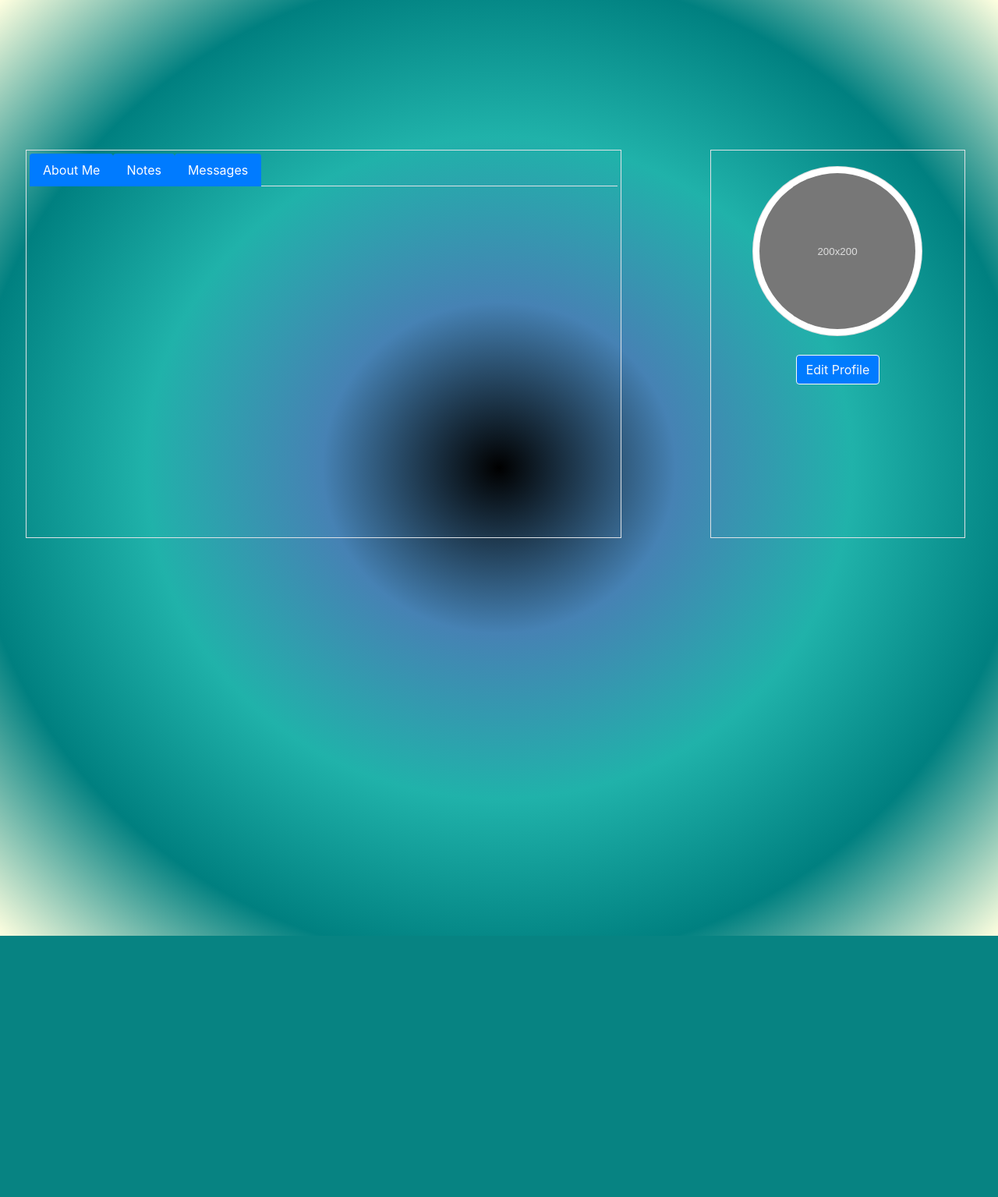
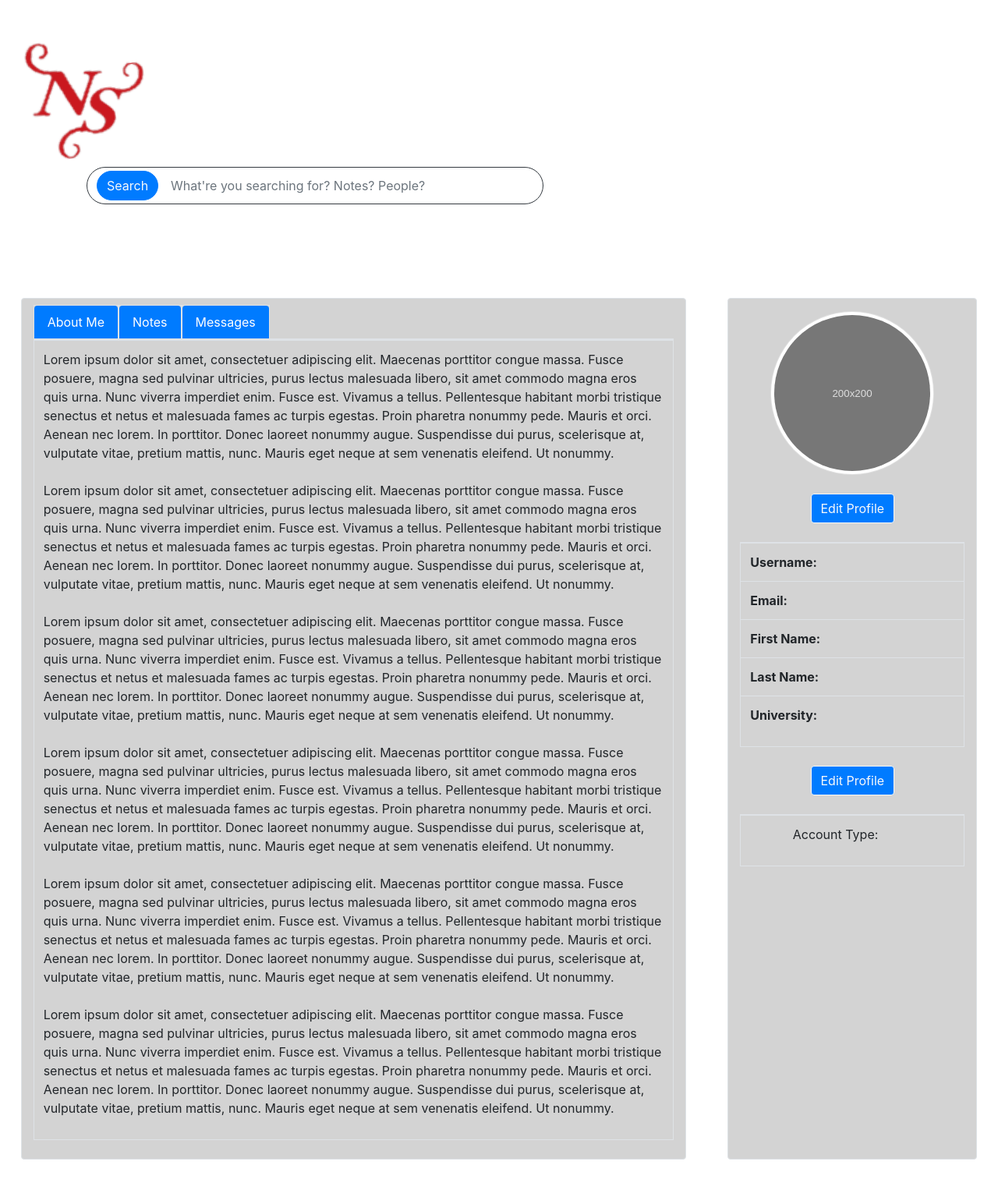
Before and after one commit to Mark-Davis-W/Software_Dev_Methods_class, a web app: file All project code-components/NoteSquad_Website/views/admin_profile.html in a window 1280 px wide. Shown: the whole page at 78% size. Before the commit the page ends 1200 px from the top, so only its background shows below. Run offline with its HTML, style and script files only (its server is not run), Linux system fonts and the light colour scheme; lists and menus that the app fills with data are empty; some libraries are stand-ins or nearby versions.

Commit message:
admin mostly done and a few js css

```diff
--- a/All project code-components/NoteSquad_Website/resources/css/my_style.css
+++ b/All project code-components/NoteSquad_Website/resources/css/my_style.css
@@ -8,11 +8,11 @@ button , a :active {
     color: white;
 }
 
-#grad{
-    height: 1200px;
+/* #grad{
+    height: 920px;
     background-color:  grey;
     background-image: radial-gradient(black,steelblue,lightseagreen,teal,lightyellow);
-}
+} */
 
 /* #mybtn{
     color:  cyan;
--- /dev/null
+++ b/All project code-components/NoteSquad_Website/resources/js/my_javascripts.js
@@ -0,0 +1,12 @@
+var Loremfill = 'Lorem ipsum dolor sit amet, consectetuer adipiscing elit. Maecenas porttitor congue massa. Fusce posuere, magna sed pulvinar ultricies, purus lectus malesuada libero, sit amet commodo magna eros quis urna. Nunc viverra imperdiet enim. Fusce est. Vivamus a tellus. Pellentesque habitant morbi tristique senectus et netus et malesuada fames ac turpis egestas. Proin pharetra nonummy pede. Mauris et orci. Aenean nec lorem. In porttitor. Donec laoreet nonummy augue. Suspendisse dui purus, scelerisque at, vulputate vitae, pretium mattis, nunc. Mauris eget neque at sem venenatis eleifend. Ut nonummy.';
+
+function fillForm(id){
+    var d = Loremfill;
+    for(var c=0; c<5; c++){
+        var d = d + `<br> <br>` + Loremfill;
+        // console.log(d);
+    }
+    // console.log(d);
+    document.getElementById(id).innerHTML = d;
+
+}
--- a/All project code-components/NoteSquad_Website/views/admin_profile.html
+++ b/All project code-components/NoteSquad_Website/views/admin_profile.html
@@ -8,40 +8,115 @@
 	<!-- <link rel='icon' href='../resources/img/favicon.ico' type='image/x-icon'/> -->
     <!-- Bootstrap core CSS -->
 	<link rel="stylesheet" href="https://stackpath.bootstrapcdn.com/bootstrap/4.2.1/css/bootstrap.min.css" integrity="sha384-GJzZqFGwb1QTTN6wy59ffF1BuGJpLSa9DkKMp0DgiMDm4iYMj70gZWKYbI706tWS" crossorigin="anonymous">
+	<!-- custom css -->
   <link href="../resources/css/my_style.css" rel="stylesheet">
+  <script src="https://code.jquery.com/jquery-3.4.1.js" integrity="sha256-WpOohJOqMqqyKL9FccASB9O0KwACQJpFTUBLTYOVvVU=" crossorigin="anonymous"></script>
+	<script src="https://cdnjs.cloudflare.com/ajax/libs/popper.js/1.14.6/umd/popper.min.js" integrity="sha384-wHAiFfRlMFy6i5SRaxvfOCifBUQy1xHdJ/yoi7FRNXMRBu5WHdZYu1hA6ZOblgut" crossorigin="anonymous"></script>
+	<script src="https://stackpath.bootstrapcdn.com/bootstrap/4.2.1/js/bootstrap.min.js" integrity="sha384-B0UglyR+jN6CkvvICOB2joaf5I4l3gm9GU6Hc1og6Ls7i6U/mkkaduKaBhlAXv9k" crossorigin="anonymous"></script>
+	<!-- <script src="../resources/js/my_scripts.js"></script> -->
+  <script src="../resources/js/my_javascripts.js"></script>
   </head>
 
   <body id="grad">
     <!-- spacing saver for top -->
-    <br><br><br><br><br><br><br><br>
-    <div class="row">
-      <div class="container border p-1 col-7 ml-5 ">
-        <ul class="nav nav-tabs flex-row">
-          <li class="nav-item">
+    <br><br>
+    <!-- Logo -->
+    <div class="flex-row ml-2 col-2">
+      <img src="../resources/img/EDITED NOTESQUAD.png"></img>
+    </div>
+    <!-- Search bar -->
+    <div class="ml-5">
+      <div class="rounded-pill col-6 ml-5">
+        <form action="">
+            <div class="input-group mb-4 border rounded-pill p-1 border-dark">
+              <div class="input-group-prepend ml-2 mr-1 border-0 border-dark">
+                <button id="search_button" type="button" class="btn btn-primary rounded-pill text-light text-info"><i class="fa fa-search"></i>Search</button>
+              </div>
+              <input type="search" placeholder="What're you searching for? Notes? People?" aria-describedby="search_button" class="form-control rounded-pill bg-none border-0">
+            </div>
+          </div>
+        </form>
+      </div>
+    </div>
+    <br><br><br><br>
+    <!-- begin containers for infos -->
+    <div class="row mx-auto mb-5">
+      <!-- container for tabs info left side -->
+      <div class="container border rounded col-8" style="background-color: lightgrey;">
+        <div class="flex-row">
+          <ul class="nav nav-tabs mt-2 flex-wrap">
+            <li class="nav-item border">
               <a class="nav-link btn-primary" aria-current="page" href="#">About Me</a>
             </li>
-          <li class="nav-item">
+            <li class="nav-item border">
               <a class="nav-link btn-primary" href="#" onclick="">Notes</a>
             </li>
-          <li class="nav-item">
+            <li class="nav-item border">
               <a class="nav-link btn-primary" href="#" onclick="">Messages</a>
-          </li>
           </ul>
+          <div class="table-responsive border mb-4 mx-auto">
+            <table class="table">
+              <tr>
+                <td >
+                  <span id="u_about"></span>
+                  <script>fillForm('u_about')</script>
+                </td>
+              </tr>
+            </table>
           </div>
-      <div class="container border p-1 col-3 ">
-        <div class="row mt-3">
-          <div class="card p-2 rounded-circle mx-auto">
+        </div>
+      </div>
+      <!-- container for profile info right side -->
+      <div class="container border rounded col-3 " style="background-color: lightgrey;">
+        <div class="row px-4 mt-3">
+          <div class="card p-1 rounded-circle mx-auto">
             <img class="card-img-top rounded-circle" id="user_img" src="../resources/img/temp_image.svg" alt="Placeholder">
           </div>
         </div><br>
         <div class="row">
           <button type="button" class="btn btn-primary btn-outline-light mx-auto" data-toggle="button" aria-pressed="false" autocomplete="off" onclick="">Edit Profile</button>
         </div>
-        <div class="row">
-          <br><br><br><br><br><br><br><br>
+        <div class="row mx-auto pt-4">
+          <div class="table-responsive border mx-auto">
+            <table class="table">
+              <tr>
+                <th>Username:</th>
+                <td><span id="u_name"></span></td>
+              </tr>
+              <tr>
+                <th>Email:</th>
+                <td><span id="u_email"></span></td>
+              </tr>
+              <tr>
+                <th>First Name:</th>
+                <td><span id="u_Fname"></span> </td>
+              </tr>
+              <tr>
+                <th>Last Name:</th>
+                <td><span id="u_Lname"></span> </td>
+              </tr>
+              <tr>
+                <th>University:</th>
+                <td><span id="u_University"></span> </td>
+              </tr>
+            </table>
+          </div>
+        </div>
+        <div class="row pt-4">
+          <button type="button" class="btn btn-primary btn-outline-light mx-auto" data-toggle="button" aria-pressed="false" autocomplete="off" onclick="">Edit Profile</button>
+        </div>
+        <div class="row mx-auto pt-4">
+          <div class="table-responsive border text-center">
+            <table class="table">
+              <tr>
+                <td class="text">Account Type:</td>
+                <td><span id="u_type"></span> </td>
+              </tr>
+            </table>
           </div>
         </div>
       </div>
-
+      <!-- end profile -->
+    </div>
   </body>
 </html>
```
Lines whose indentation alone changed are shown as unchanged.
